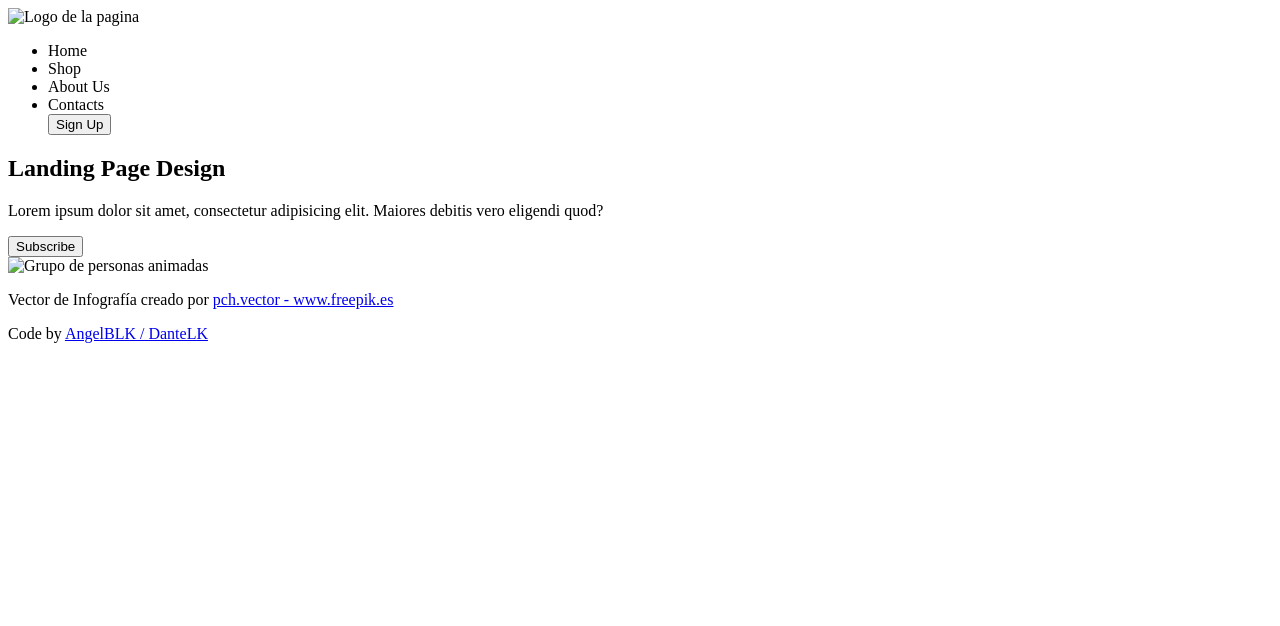
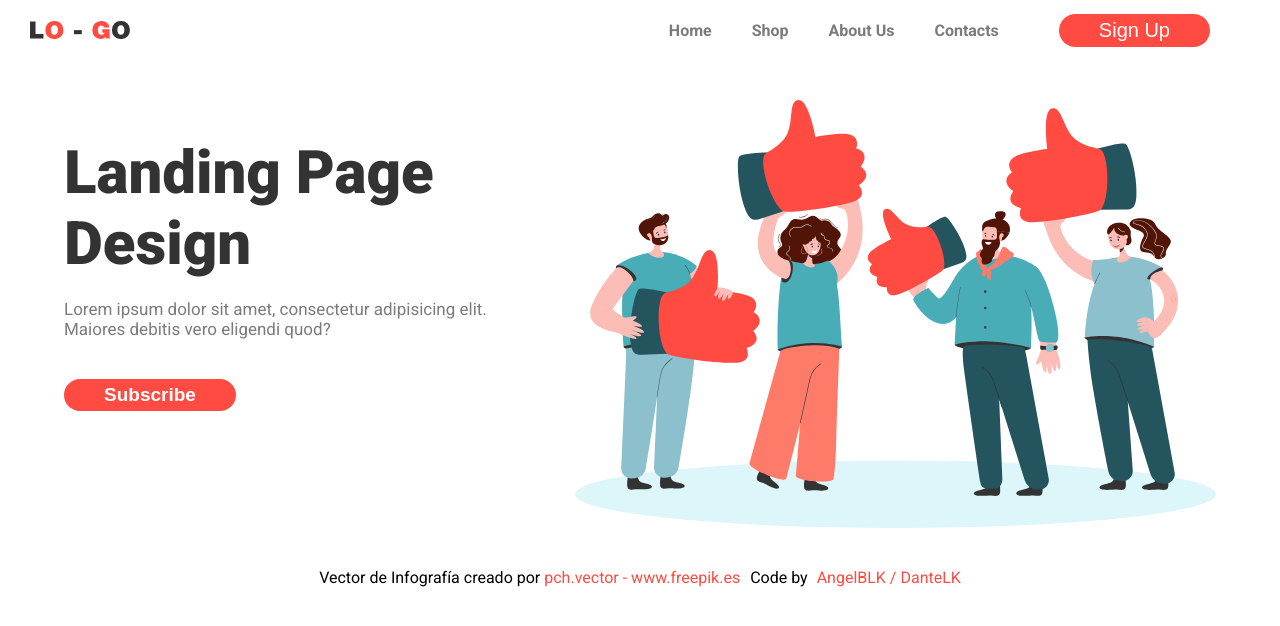
Before and after one commit to AngelBLK/landingPage-challenge-1, a plain HTML site: page index.html in a window 1280 px wide. Drawn offline with Linux system fonts and the light colour scheme; the site is published under a folder, as on GitHub Pages, so addresses that start at the root find nothing.

Commit message:
styles again

```diff
--- a/index.html
+++ b/index.html
@@ -5,11 +5,11 @@
     <meta http-equiv="X-UA-Compatible" content="IE=edge">
     <meta name="viewport" content="width=device-width, initial-scale=1.0">
     <title>Document</title>
-    <link rel="stylesheet" href="/style.css">
+    <link rel="stylesheet" href="style.css">
 </head>
 <body>
     <header class="header">
-        <img class="header__logo" src="/assets/logo.svg" alt="Logo de la pagina">
+        <img class="header__logo" src="assets/logo.svg" alt="Logo de la pagina">
         <ul class="header__menu">
             <li class="header__menu-link">Home</li>
             <li class="header__menu-link">Shop</li>
@@ -26,7 +26,7 @@
             <p class="main__texts-paragraph">Lorem ipsum dolor sit amet, consectetur adipisicing elit. Maiores debitis vero eligendi quod?</p>
             <button class="main__texts-button button-red">Subscribe</button>
         </div>
-        <img class="main__img" src="/assets/img.svg" alt="Grupo de personas animadas">
+        <img class="main__img" src="assets/img.svg" alt="Grupo de personas animadas">
     </section>
 
     <footer class="footer">
```
